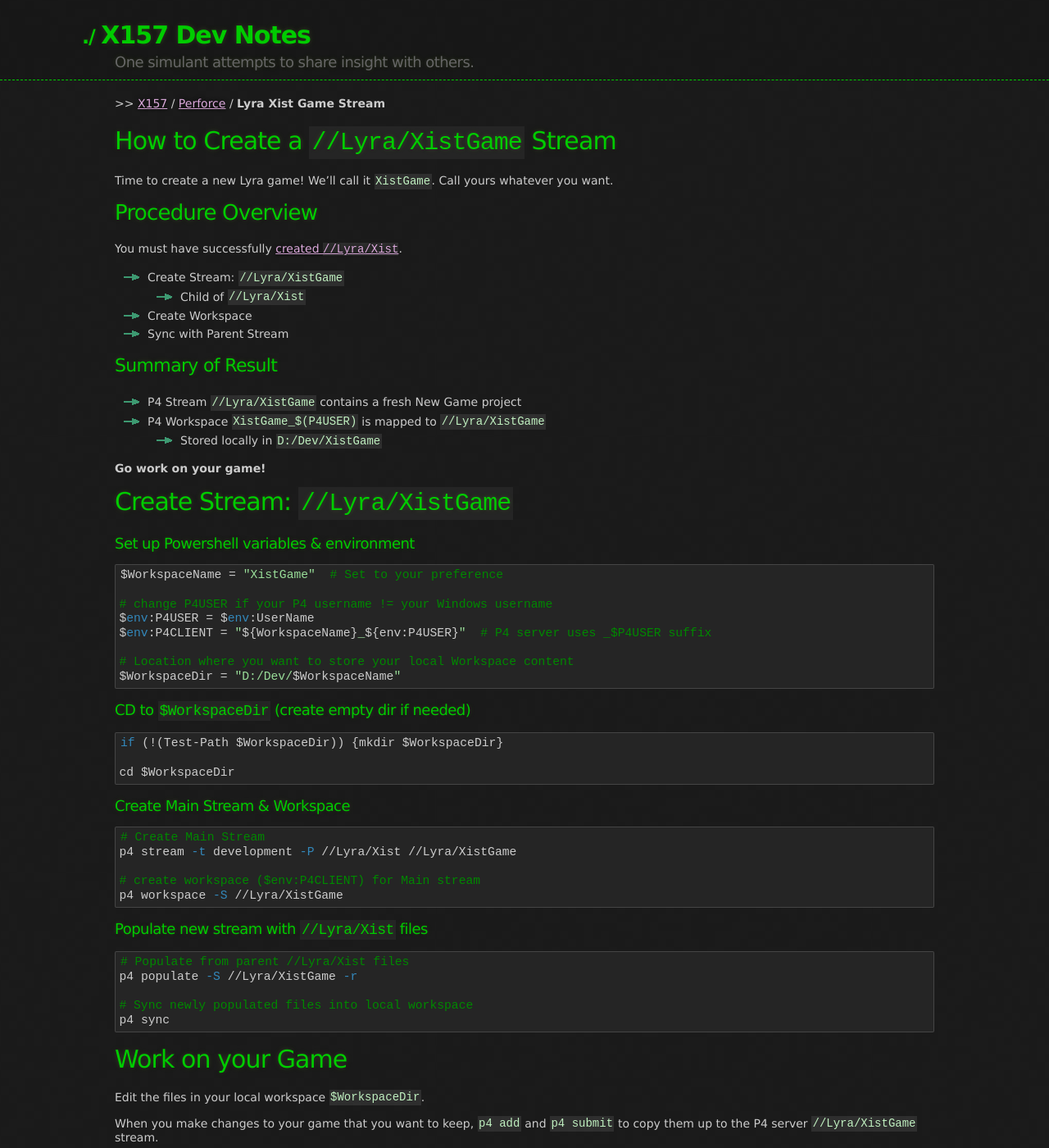
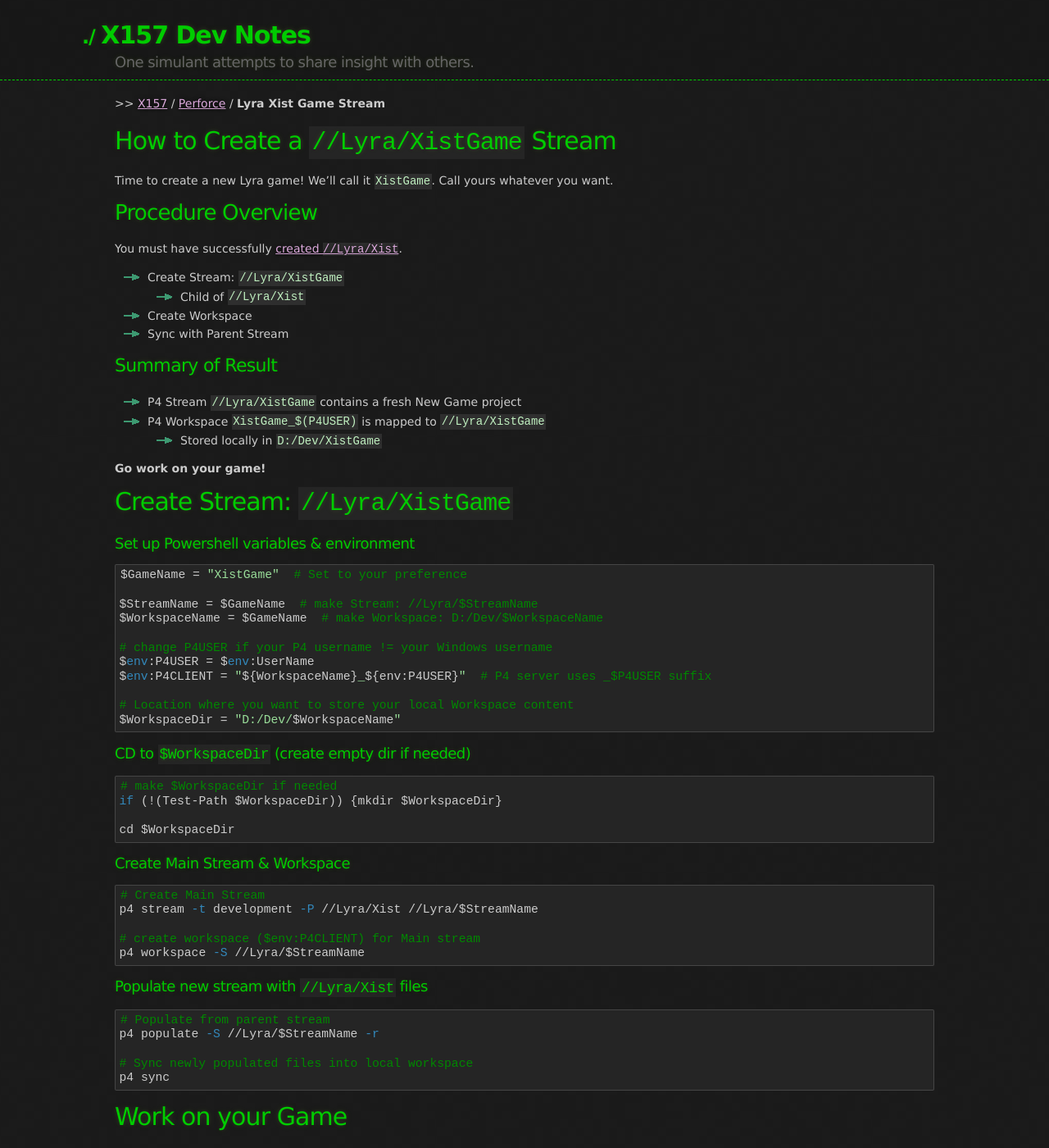
Before and after one commit to x157/x157.github.io, a Jekyll site: the page built from Perforce/How-to-Create-Lyra-Xist-Game-Stream.md, in a window 1280 px wide and 1400 px high. Shown: the whole window at 82% size. Built offline with Jekyll 4.4.1, drawn with Linux system fonts in a browser that asks for light colours.

Commit message:
Allow custom Game name

````diff
--- a/Perforce/How-to-Create-Lyra-Xist-Game-Stream.md
+++ b/Perforce/How-to-Create-Lyra-Xist-Game-Stream.md
@@ -35,7 +35,10 @@
 ##### Set up Powershell variables & environment
 
 ```powershell
-$WorkspaceName = "XistGame"  # Set to your preference
+$GameName = "XistGame"  # Set to your preference
+
+$StreamName = $GameName  # make Stream: //Lyra/$StreamName
+$WorkspaceName = $GameName  # make Workspace: D:/Dev/$WorkspaceName
 
 # change P4USER if your P4 username != your Windows username
 $env:P4USER = $env:UserName
@@ -48,6 +51,7 @@
 ##### CD to `$WorkspaceDir` (create empty dir if needed)
 
 ```powershell
+# make $WorkspaceDir if needed
 if (!(Test-Path $WorkspaceDir)) {mkdir $WorkspaceDir}
 
 cd $WorkspaceDir
@@ -57,17 +61,17 @@
 
 ```powershell
 # Create Main Stream
-p4 stream -t development -P //Lyra/Xist //Lyra/XistGame
+p4 stream -t development -P //Lyra/Xist //Lyra/$StreamName
 
 # create workspace ($env:P4CLIENT) for Main stream
-p4 workspace -S //Lyra/XistGame
+p4 workspace -S //Lyra/$StreamName
 ```
 
 ##### Populate new stream with `//Lyra/Xist` files
 
 ```powershell
-# Populate from parent //Lyra/Xist files
-p4 populate -S //Lyra/XistGame -r
+# Populate from parent stream
+p4 populate -S //Lyra/$StreamName -r
 
 # Sync newly populated files into local workspace
 p4 sync
````
